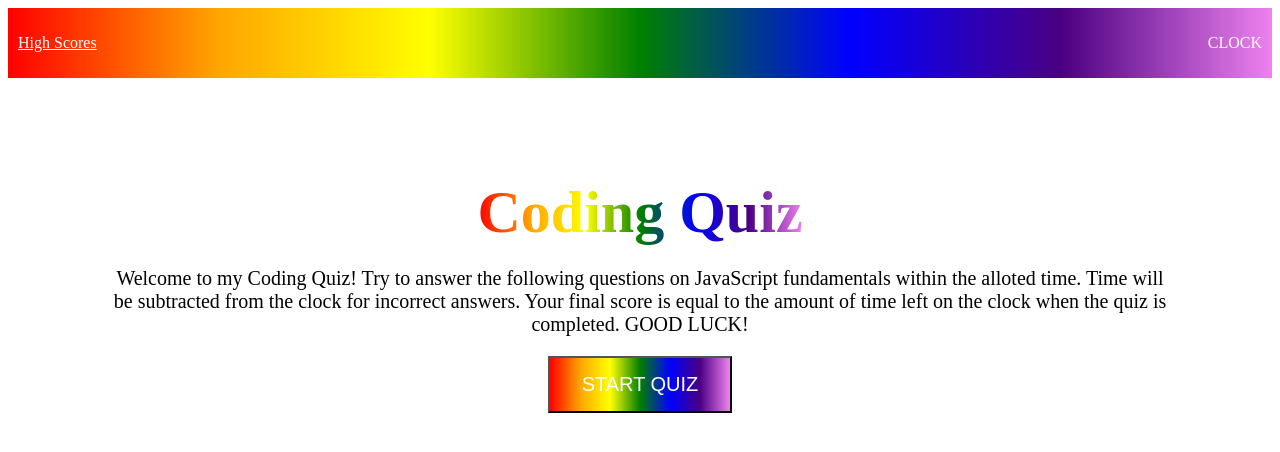
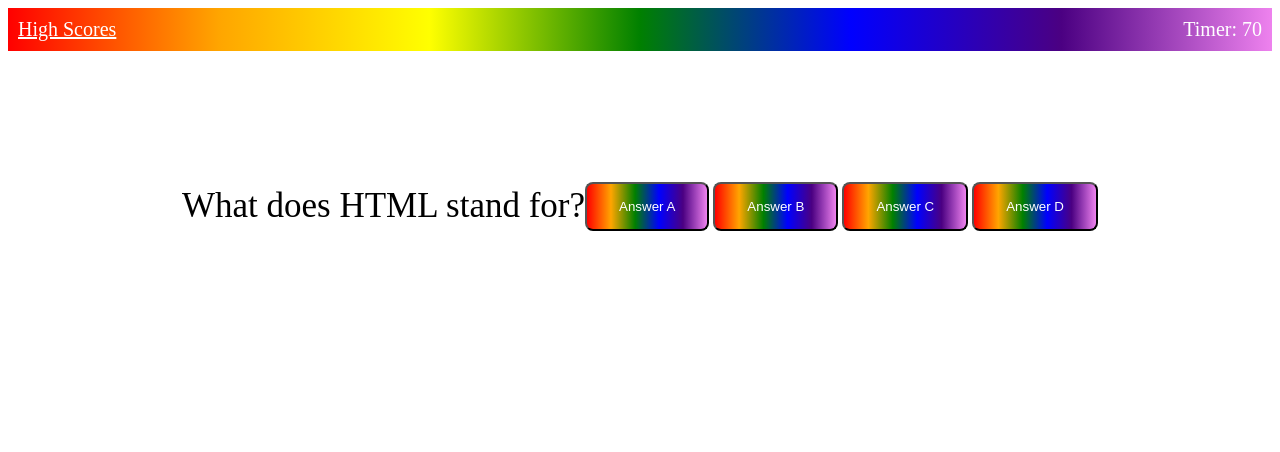
Before and after one commit to sfoutz0205/code-quiz, a plain HTML site: page index.html in a window 1280 px wide. Both pictures are taken after a click on the button "START QUIZ". Drawn offline with Linux system fonts and the light colour scheme.

Commit message:
start quiz

```diff
--- a/assets/css/style.css
+++ b/assets/css/style.css
@@ -6,14 +6,15 @@ header {
     justify-content: space-between;
     align-items: center;
     padding: 10px;
+    font-size: 20px;
 }
 
 header a {
     color: white;
 }
 
-/* QUIZ SECTION STYLES */
-#start-page {
+/*Quiz Styles */
+.quiz-container {
     margin:100px;
     display: flex;
     justify-content: center;
@@ -21,21 +22,34 @@ header a {
     flex-wrap: wrap;
 }
 
-#start-page h2 {
+#start-quiz h2 {
     font-size: 60px;
     background-image: linear-gradient(to left, violet, indigo, blue, green, yellow, orange, red);   -webkit-background-clip: text;
     color: transparent;
     margin: auto;
 }
 
-#start-page p {
+#start-quiz p {
     font-size: 20px;
     text-align: center;
 }
 
-#start-page button {
-    background-image: linear-gradient(to left, violet, indigo, blue, green, yellow, orange, red);
+button {
+    border-radius: 8px;
+    padding: 15px 32px;
     color: white;
-    padding: 15px 32px;
+    background-image: linear-gradient(to left, violet, indigo, blue, green, orange, red);
+}
+
+#start-button {
+    background-image: linear-gradient(to left, violet, indigo, blue, green, orange, red);
     font-size: 20px;
 }
+
+#question {
+    font-size: 35px;
+}
+
+.choice {
+    /* background-color: cornflowerblue; */
+}
--- a/assets/js/script.js
+++ b/assets/js/script.js
@@ -0,0 +1,75 @@
+var startContainer = document.querySelector("#start-quiz");
+var start = document.querySelector("#start-button");
+var quizContainer = document.querySelector("#quiz");
+var question = document.querySelector("#question");
+var choiceA = document.querySelector("#A");
+var choiceB = document.querySelector("#B");
+var choiceC = document.querySelector("#C");
+var choiceD = document.querySelector("#D");
+var scoreContainer = document.querySelector("#score-container");
+var runningQuestionIndex = 0;
+
+// Quiz Questions
+
+var questions = [
+    {
+        question : "What does HTML stand for?",
+        choiceA : "Answer A",
+        choiceB : "Answer B",
+        choiceC : "Answer C",
+        choiceD : "Answer D",
+        correct: "A"
+    },
+    {
+        question : "What does HTML stand for?",
+        choiceA : "Answer A",
+        choiceB : "Answer B",
+        choiceC : "Answer C",
+        choiceD : "Answer D",
+        correct: "A"
+    },
+    {
+        quizQuestion : "What does HTML stand for?",
+        choiceA : "Answer A",
+        choiceB : "Answer B",
+        choiceC : "Answer C",
+        choiceD : "Answer D",
+        correct: "A"
+    },
+    {
+        question : "What does HTML stand for?",
+        choiceA : "Answer A",
+        choiceB : "Answer B",
+        choiceC : "Answer C",
+        choiceD : "Answer D",
+        correct: "A"
+    },
+    {
+        question : "What does HTML stand for?",
+        choiceA : "Answer A",
+        choiceB : "Answer B",
+        choiceC : "Answer C",
+        choiceD : "Answer D",
+        correct: "A"
+    }
+];
+
+var lastQuestionIndex = questions.length - 1;
+
+var startQuiz = function() {
+    startContainer.style.display = "none";
+    questionRender();
+    quizContainer.style.display = "flex";
+};
+
+var questionRender = function(){
+    var q = questions[runningQuestionIndex];
+    question.innerHTML = "<p>" + q.question + "</p>";
+    choiceA.innerHTML = q.choiceA;
+    choiceB.innerHTML = q.choiceB;
+    choiceC.innerHTML = q.choiceC;
+    choiceD.innerHTML = q.choiceD;
+};
+
+
+start.addEventListener("click", startQuiz );
--- a/index.html
+++ b/index.html
@@ -9,18 +9,31 @@
 <body>
     <header>
         <a href="file:///Users/sophiefoutz/Desktop/projects/code-quiz/index.html">High Scores</a>
-        <p>CLOCK</P>
+        <div id="counter">Timer: 70</div>
     </header>
 
-    <section id="start-page">
+    <div id="start-quiz" class="quiz-container">
         <h2>Coding Quiz</h2>
         <p>Welcome to my Coding Quiz! Try to answer the following questions on JavaScript fundamentals within the alloted time.
             Time will be subtracted from the clock for incorrect answers. Your final score is equal to the amount of time left
             on the clock when the quiz is completed. GOOD LUCK!
         </p>
+        <button type="button" id="start-button">START QUIZ</button>
+    </div>
 
-        <button type="button" >START QUIZ</button>
-    </section>
+    <div id="quiz" class="quiz-container" style = "display : none;">
+        <div id="question"> <p>Question</p></div>
+        <div id="choices">
+                <button type="button" class="choice" id="A" onclick="checkAnswer('A')">A</button>
+                <button type="button" class="choice" id="B" onclick="checkAnswer('B')">B</button>
+                <button type="button" class="choice" id="C" onclick="checkAnswer('C')">C</button>
+                <button type="button" class="choice" id="D" onclick="checkAnswer('D')">D</button>
+        </div>
+    </div>
+
+    <div id="score-container" style = "display : none;">
+
+
 
 
 
```
